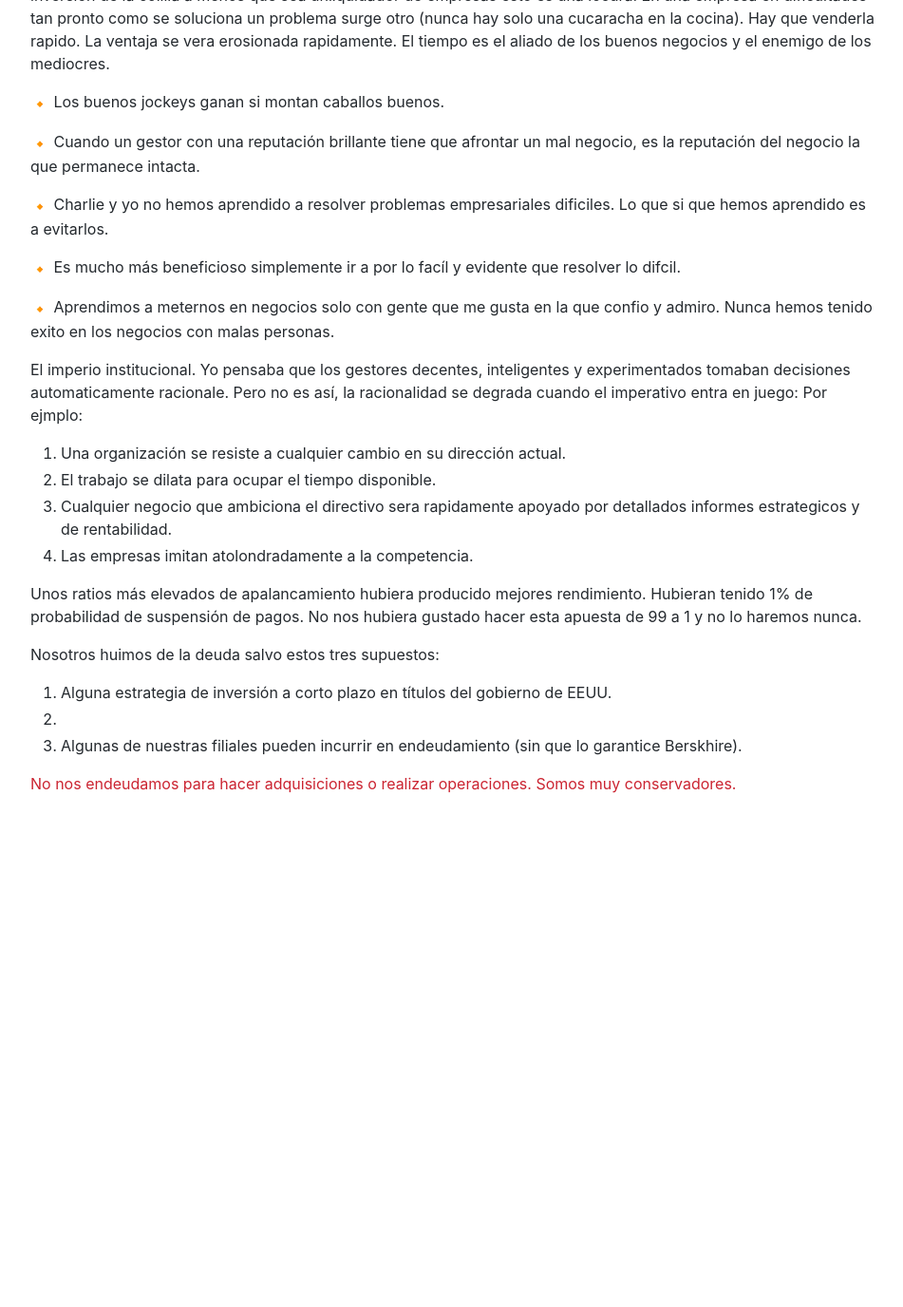
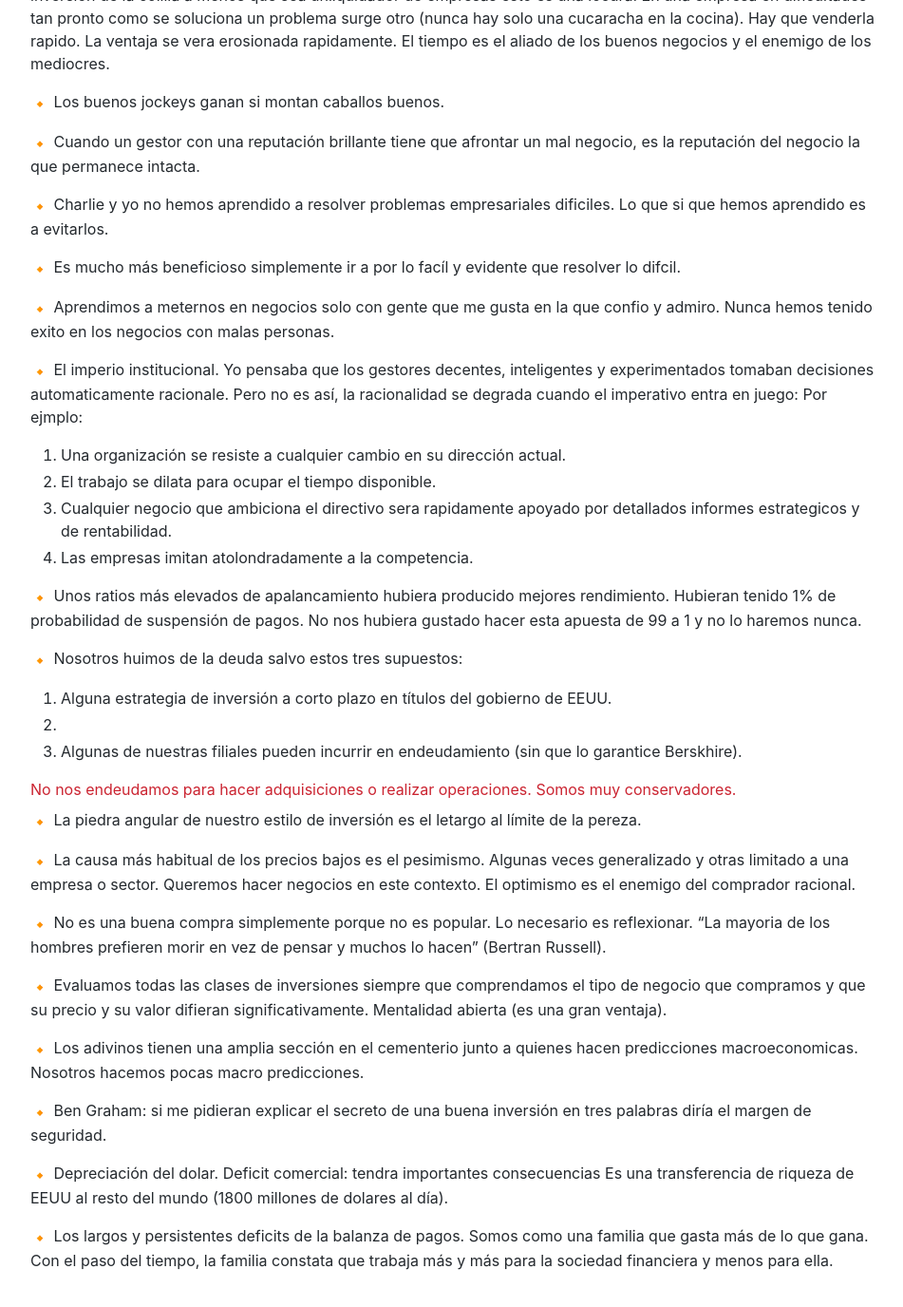
Before and after one commit to Akira3030/formacion, a Jekyll site: the page built from articulos/warrent-buffet-gobierno-empresas.md, in a window 1280 px wide and 1400 px high, scrolled down 5094 px. Shown: the top 1376 px of the window at 95% size, without its empty margins (163-1114 px from the left). Built offline with Jekyll 4.4.1, drawn with Linux system fonts in a browser that asks for light colours; emoji names are drawn with the system emoji font; our own code applies the rules of GitHub Pages for plain Markdown files; before the commit the page ends 5984 px from its top, so only the background shows below that.

Commit message:
Update warrent-buffet-gobierno-empresas.md

```diff
--- a/articulos/warrent-buffet-gobierno-empresas.md
+++ b/articulos/warrent-buffet-gobierno-empresas.md
@@ -166,19 +166,37 @@ Comprar Berkshire (1965): fabricación textil. sabia que el precio era barato. E
 
 :small_orange_diamond: Aprendimos a meternos en negocios solo con gente que me gusta en la que confio y admiro. Nunca hemos tenido exito en los negocios con malas personas.
 
-El imperio institucional. Yo pensaba que los gestores decentes, inteligentes y experimentados tomaban decisiones  automaticamente racionale. Pero no es así, la racionalidad se degrada cuando el imperativo entra en juego:
+:small_orange_diamond: El imperio institucional. Yo pensaba que los gestores decentes, inteligentes y experimentados tomaban decisiones  automaticamente racionale. Pero no es así, la racionalidad se degrada cuando el imperativo entra en juego:
 Por ejmplo:
 1. Una organización se resiste a cualquier cambio en su dirección actual.
 2. El trabajo se dilata para ocupar el tiempo disponible.
 3. Cualquier negocio que ambiciona el directivo sera rapidamente apoyado por detallados informes estrategicos y de rentabilidad.
 4. Las empresas imitan atolondradamente a la competencia.
 
-Unos ratios más elevados de apalancamiento hubiera producido mejores rendimiento. Hubieran tenido 1% de probabilidad de suspensión de pagos. No nos hubiera gustado hacer esta apuesta de 99 a 1 y no lo haremos nunca.
+:small_orange_diamond: Unos ratios más elevados de apalancamiento hubiera producido mejores rendimiento. Hubieran tenido 1% de probabilidad de suspensión de pagos. No nos hubiera gustado hacer esta apuesta de 99 a 1 y no lo haremos nunca.
 
-Nosotros huimos de la deuda salvo estos tres supuestos:
+:small_orange_diamond: Nosotros huimos de la deuda salvo estos tres supuestos:
 1. Alguna estrategia de inversión a corto plazo en títulos del gobierno de EEUU.
 2.
 3. Algunas de nuestras filiales pueden incurrir en endeudamiento (sin que lo garantice Berskhire).
 <div class="text-red mb-2">
 No nos endeudamos para hacer adquisiciones o realizar operaciones. Somos muy conservadores.
 </div>
+
+:small_orange_diamond: La piedra angular de nuestro estilo de inversión es el letargo al límite de la pereza.
+
+:small_orange_diamond: La causa más habitual de los precios bajos es el pesimismo. Algunas veces generalizado y otras limitado a una empresa o sector. Queremos hacer negocios en este contexto. El optimismo es el enemigo del comprador racional.
+
+:small_orange_diamond: No es una buena compra simplemente porque no es popular. Lo necesario es reflexionar.
+"La mayoria de los hombres prefieren morir en vez de pensar y muchos lo hacen" (Bertran Russell).
+
+:small_orange_diamond: Evaluamos todas las clases de inversiones siempre que comprendamos el tipo de negocio que compramos y que su precio y su valor difieran significativamente. Mentalidad abierta (es una gran ventaja).
+
+:small_orange_diamond: Los adivinos tienen una amplia sección en el cementerio junto a quienes hacen predicciones macroeconomicas. Nosotros hacemos pocas macro predicciones.
+
+:small_orange_diamond: Ben Graham: si me pidieran explicar el secreto de una buena inversión en tres palabras diría el margen de seguridad.
+
+:small_orange_diamond: Depreciación del dolar. Deficit comercial: tendra importantes consecuencias
+Es una transferencia de riqueza de EEUU al resto del mundo (1800 millones de dolares al día).
+
+:small_orange_diamond: Los largos y persistentes deficits de la balanza de pagos. Somos como una familia que gasta más de lo que gana. Con el paso del tiempo, la familia constata que trabaja más y más para la sociedad financiera y menos para ella.
```
